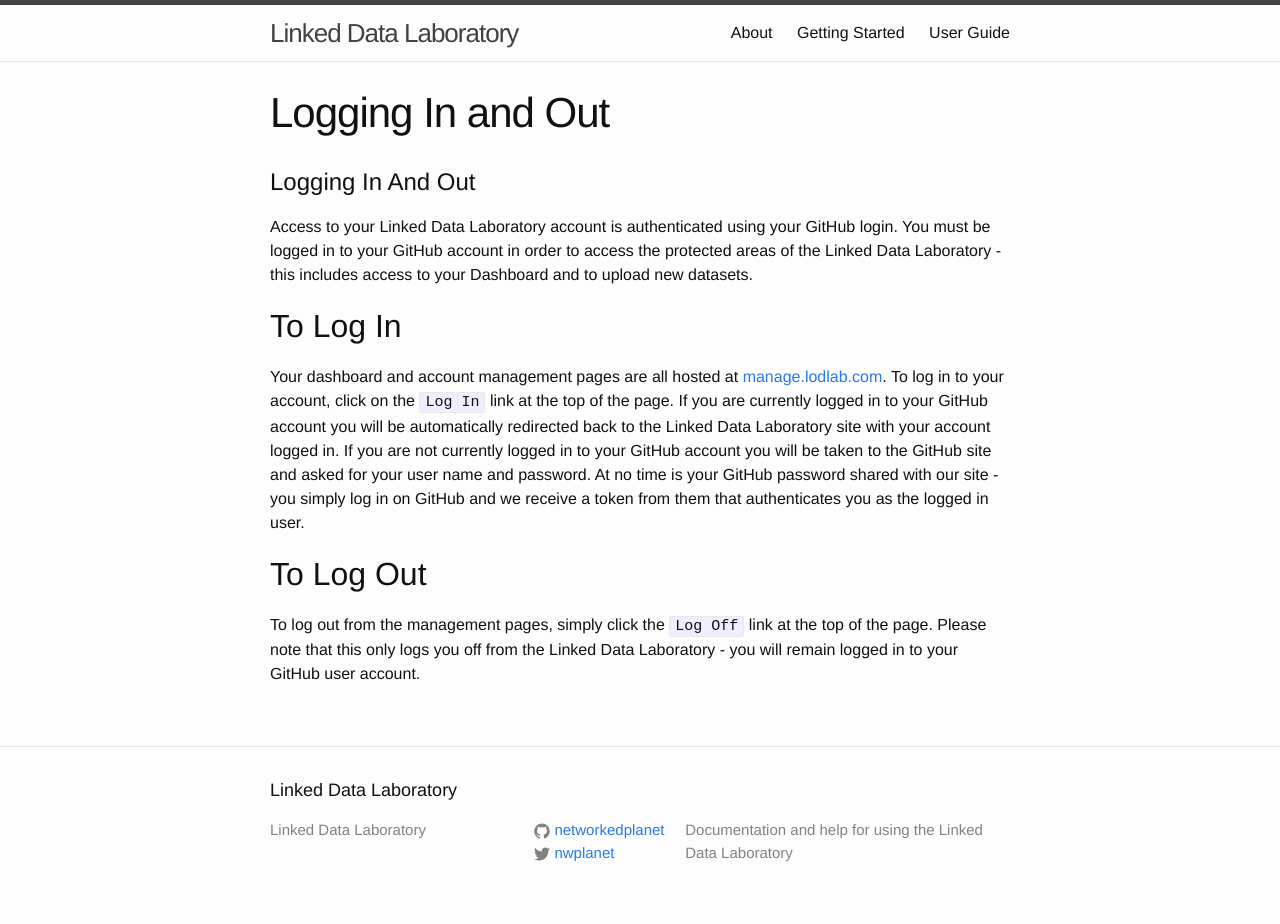
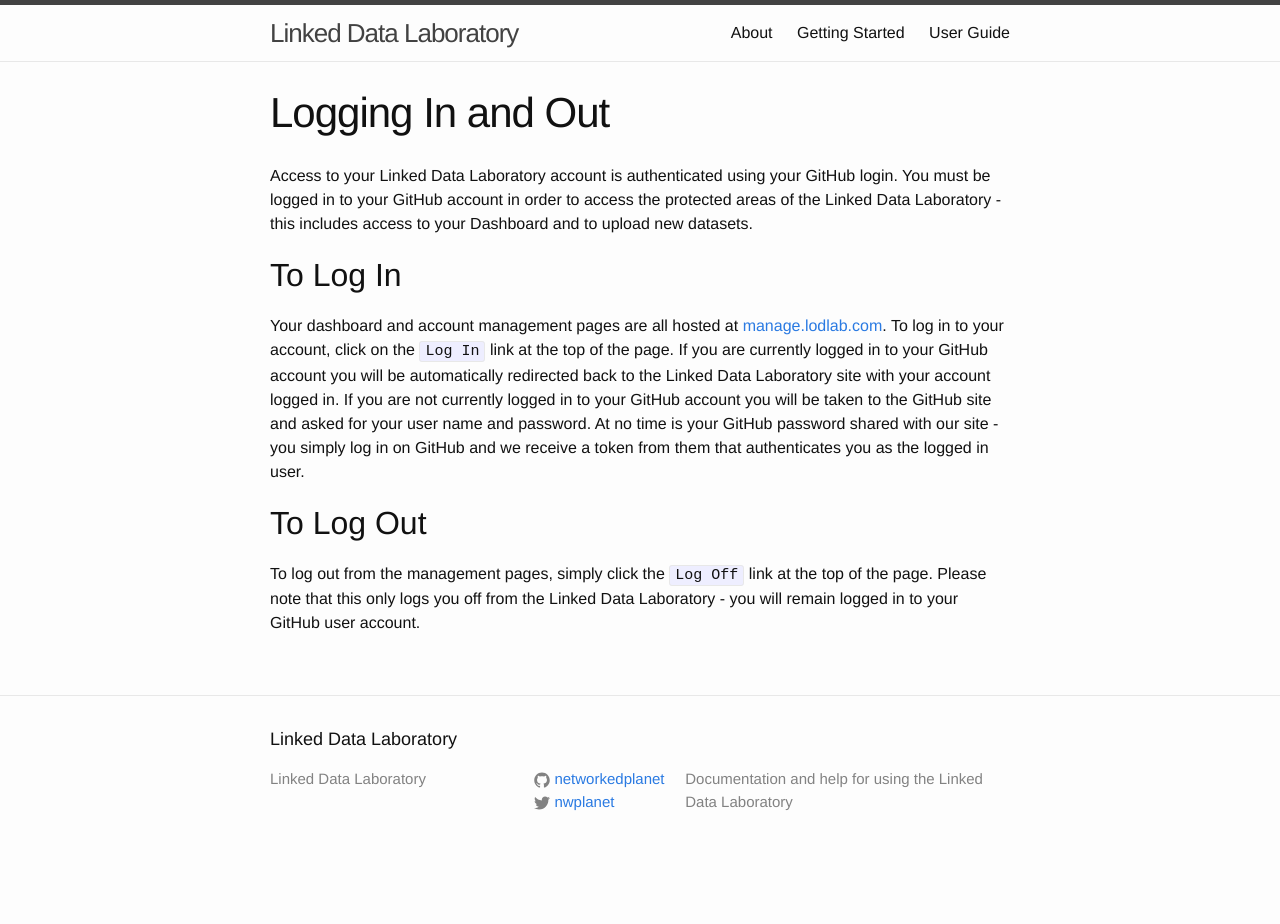
Before and after one commit to NetworkedPlanet/datadock, a Jekyll site: the page built from docs/_user-guide/logging-in-and-out.md, in a window 1280 px wide. Built offline with Jekyll 4.4.1, drawn with Linux system fonts in a browser that asks for light colours; after the commit the page ends 900 px from its top, so only the background shows below that.

Commit message:
Removed unecessary page headers

```diff
--- a/docs/_user-guide/logging-in-and-out.md
+++ b/docs/_user-guide/logging-in-and-out.md
@@ -3,7 +3,6 @@
 layout: page
 order: 1
 ---
-# Logging In And Out
 
 Access to your Linked Data Laboratory account is authenticated using your GitHub login. You must be logged in to your GitHub account
 in order to access the protected areas of the Linked Data Laboratory - this includes access to your Dashboard and to upload new datasets.
```
Also changed, not shown: docs/_user-guide/choosing-a-license.md (+0 -2 lines), docs/_user-guide/index.md (+7 -7 lines).
